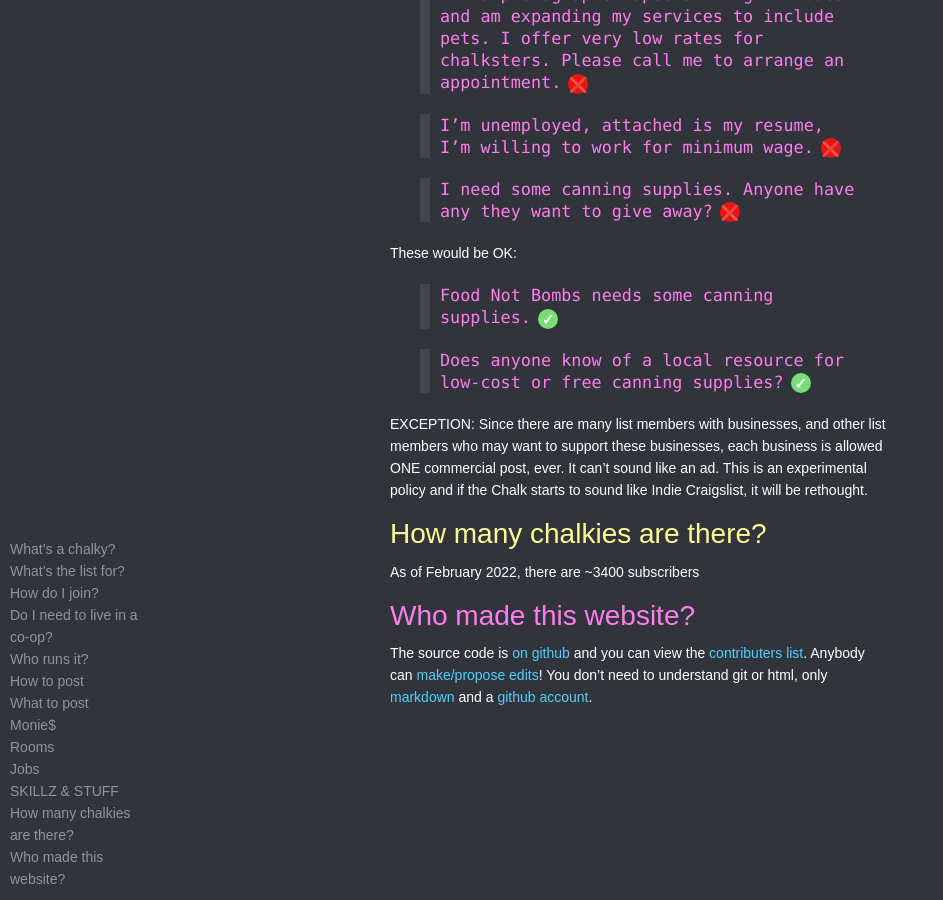
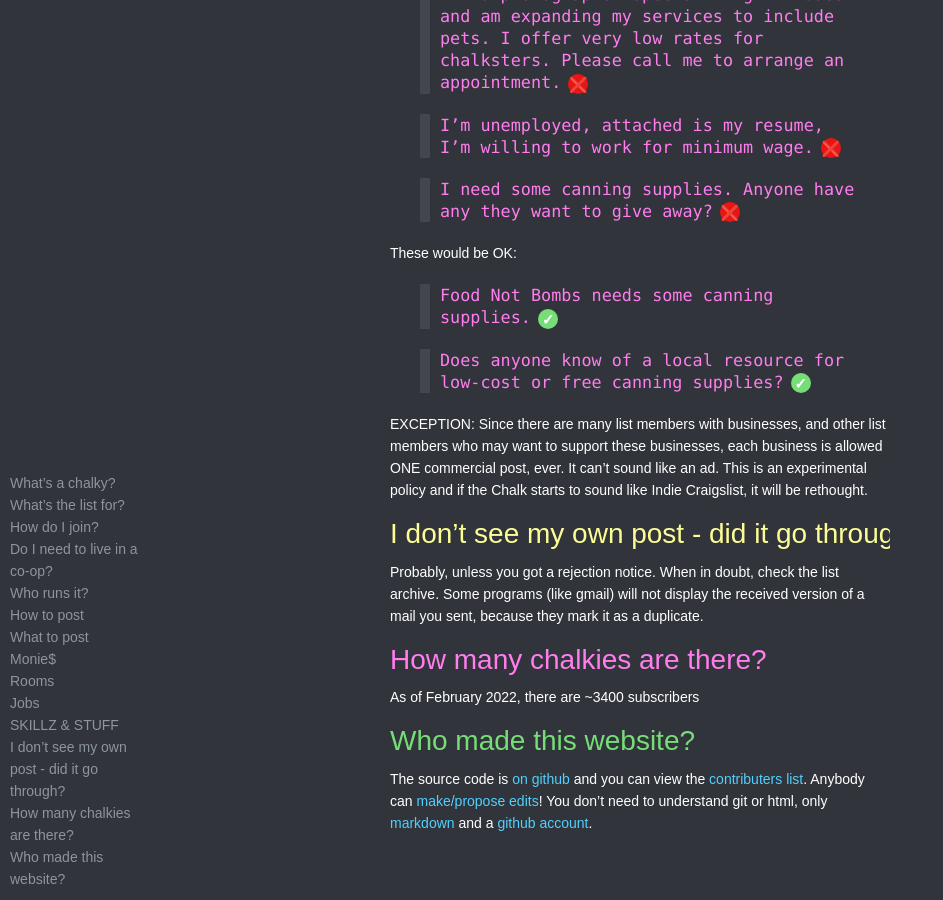
Before and after one commit to organicunity/chalkies.github.io, a Jekyll site: the page built from index.md, in a window 1280 px wide and 900 px high, scrolled down 3819 px. Shown: the whole window, without its empty margins (0-943 px from the left). Built offline with Jekyll 4.4.1, drawn with Linux system fonts in a browser that asks for light colours; some web fonts are replaced; comment, search, counter and statistics services are not loaded; a style sheet for code colours, icons or effects is not loaded; our own code applies the rules of GitHub Pages for plain Markdown files.

Commit message:
check archive

```diff
--- a/index.md
+++ b/index.md
@@ -116,6 +116,10 @@ These would be OK:
 {:.do}
 EXCEPTION: Since there are many list members with businesses, and other list members who may want to support these businesses, each business is allowed ONE commercial post, ever. It can't sound like an ad. This is an experimental policy and if the Chalk starts to sound like Indie Craigslist, it will be rethought.
 
+# I don't see my own post - did it go through?
+
+Probably, unless you got a rejection notice. When in doubt, check the list archive. Some programs (like gmail) will not display the received version of a mail you sent, because they mark it as a duplicate.
+
 # How many chalkies are there?
 
 As of February 2022, there are ~3400 subscribers
```
